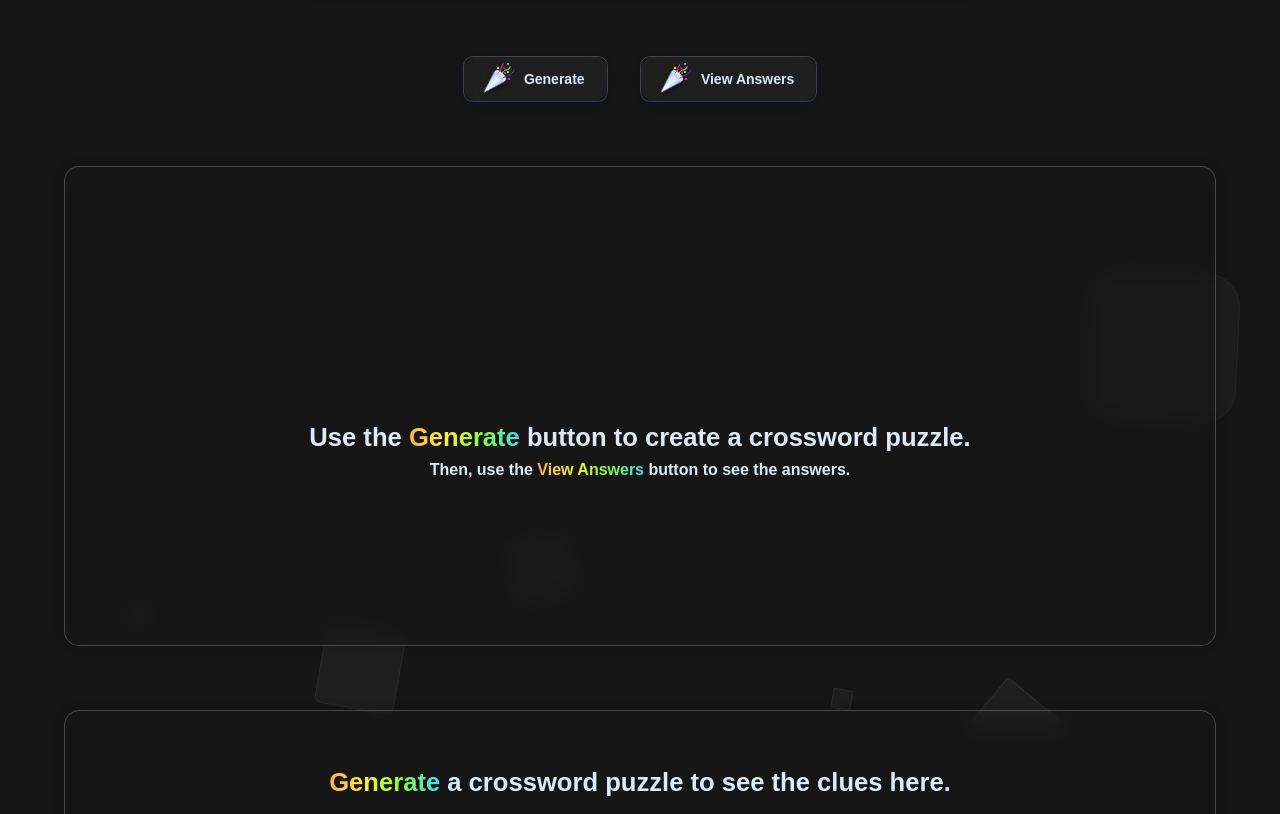
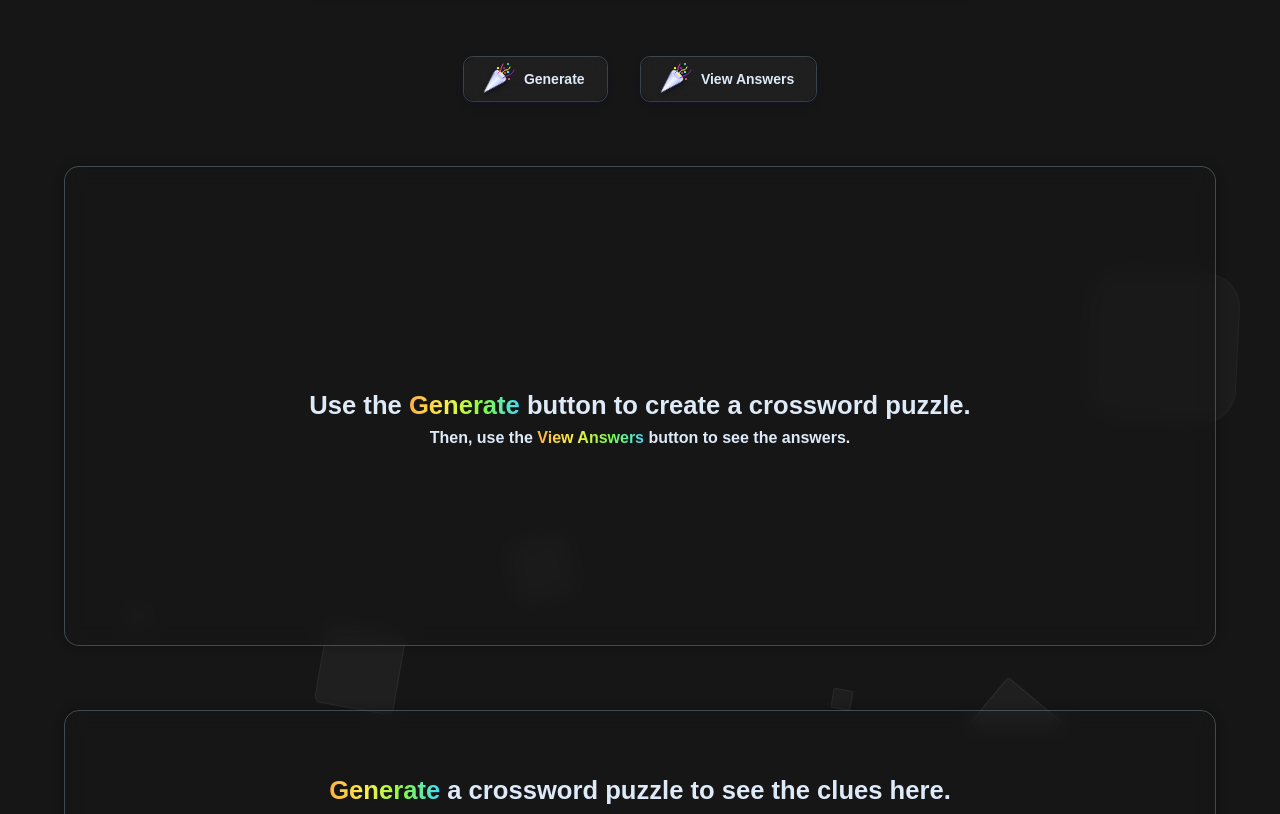
Before and after one commit to elucid503/Calcross, a plain HTML site: page index.html in a window 1280 px wide. Shown: the part 138-952 px from the top of the page. Drawn offline with nearby package versions, Linux system fonts and the light colour scheme; a script that the page names is missing; a web font is replaced by a local one.

Commit message:
Fix centering

```diff
--- a/styles/crossword.css
+++ b/styles/crossword.css
@@ -55,7 +55,8 @@
     font-size: 2vw;
     text-align: center;
     justify-content: center;
-    margin-top: 27vh;
+    align-items: center;
+    margin-top: 23vh;
 
 }
 
@@ -64,7 +65,8 @@
     font-size: 2vw;
     text-align: center;
     justify-content: center;
-    margin-top: 2vh;
+    align-items: center;
+    margin-top: 2rem;
 
 }
 
@@ -86,6 +88,9 @@
 .indicator {
 
     text-align: center;
+    background-color: var(--overlayed);
+    border-radius: 5px;
+    color: var(--text);
 
 }
 
@@ -196,5 +201,5 @@
     font-size: 34px;
     position: absolute;
     top: 25%;
-
+    color: var(--text);
 }
```
